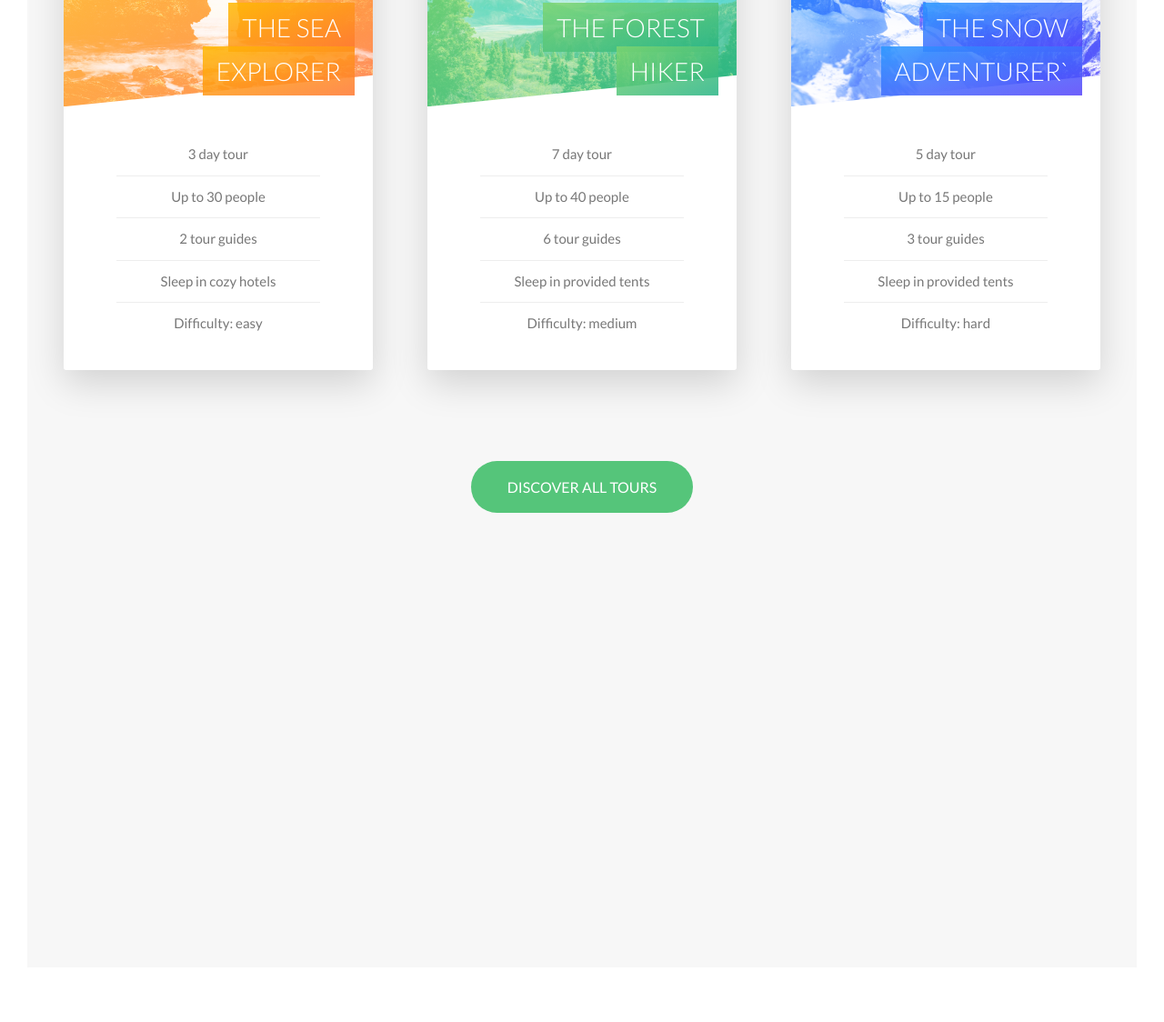
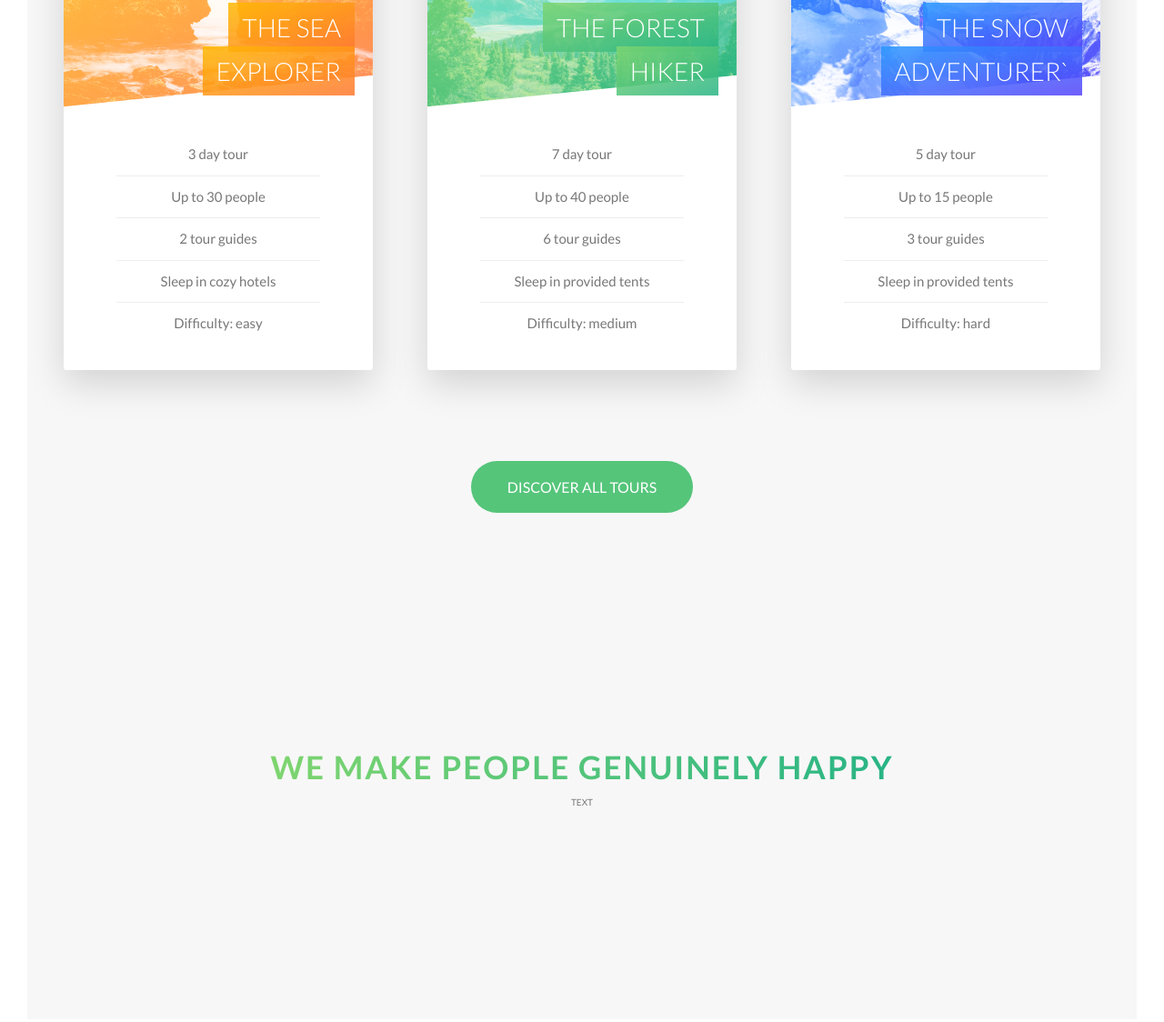
Before and after one commit to dev-niiaddy/Natours-Webpage, a website: page index.html in a window 1280 px wide. Shown: the part 2711-3835 px from the top of the page at 91% size. Before the commit the page ends 3805 px from the top, so only its background shows below. Drawn offline with Linux system fonts and the light colour scheme.

Commit message:
stories started

```diff
--- a/index.html
+++ b/index.html
@@ -215,6 +215,19 @@
                     <a href="#" class="btn btn--green">Discover all tours</a>
                 </div>
             </section>
+            <section class="section-stories">
+                <div class="u-center-text u-margin-bottom-big">
+                    <h2 class="heading-secondary">
+                        We make people genuinely happy
+                    </h2>
+
+                    <div class="row">
+                        <div class="story">
+                                TEXT
+                        </div>
+                    </div>
+                </div>
+            </section>
         </main>
         <!-- <section class="grid-test">
 
--- a/sass/pages/_home.scss
+++ b/sass/pages/_home.scss
@@ -23,6 +23,11 @@
 
 .section-tours {
     background-color: $color-grey-light-1;
-    padding: 25rem 0 50rem 0;
+    padding: 25rem 0 10rem 0;
     margin-top: -13rem;
 }
+
+.section-stories {
+    padding: 15rem 0;
+    background-color: $color-grey-light-1;
+}
```
Also changed, not shown: css/style.css.
